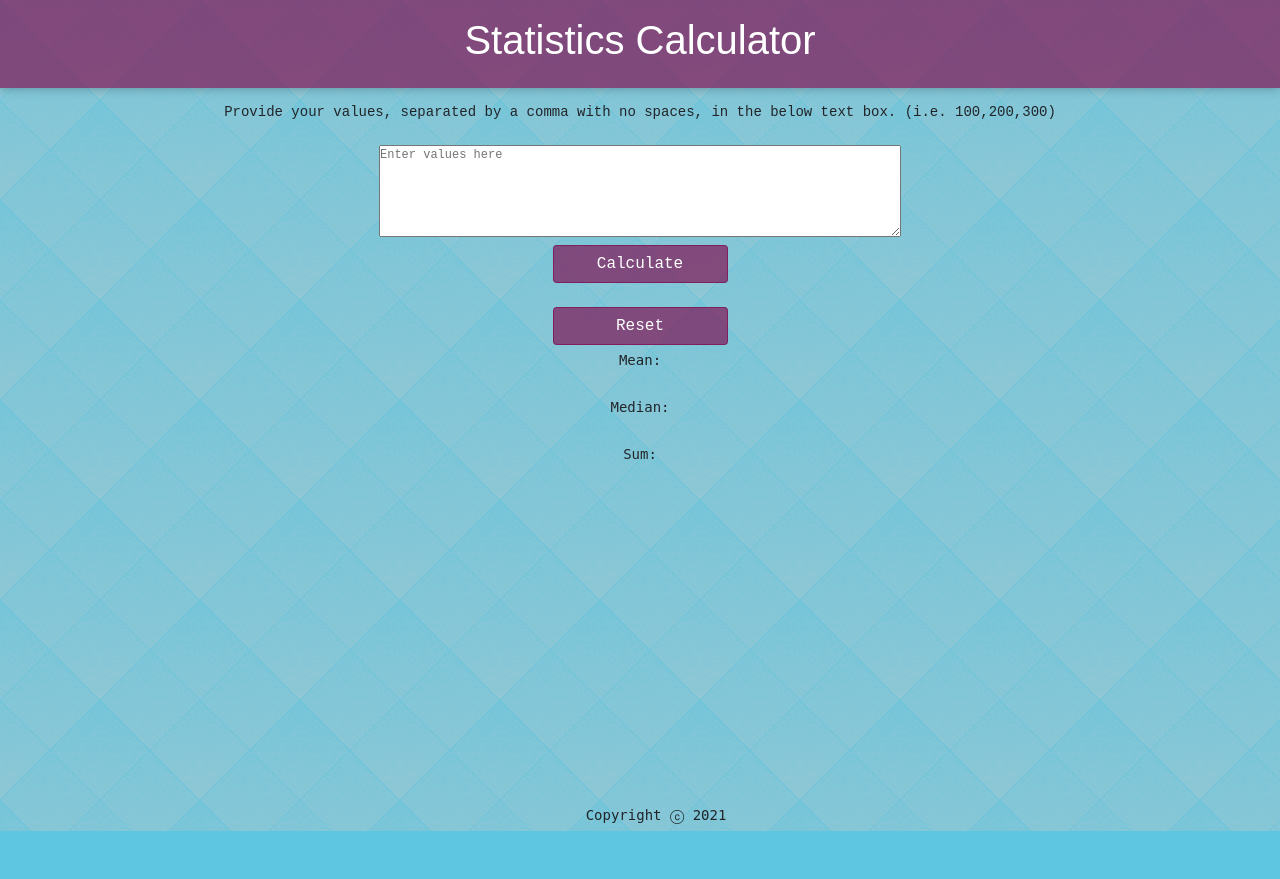
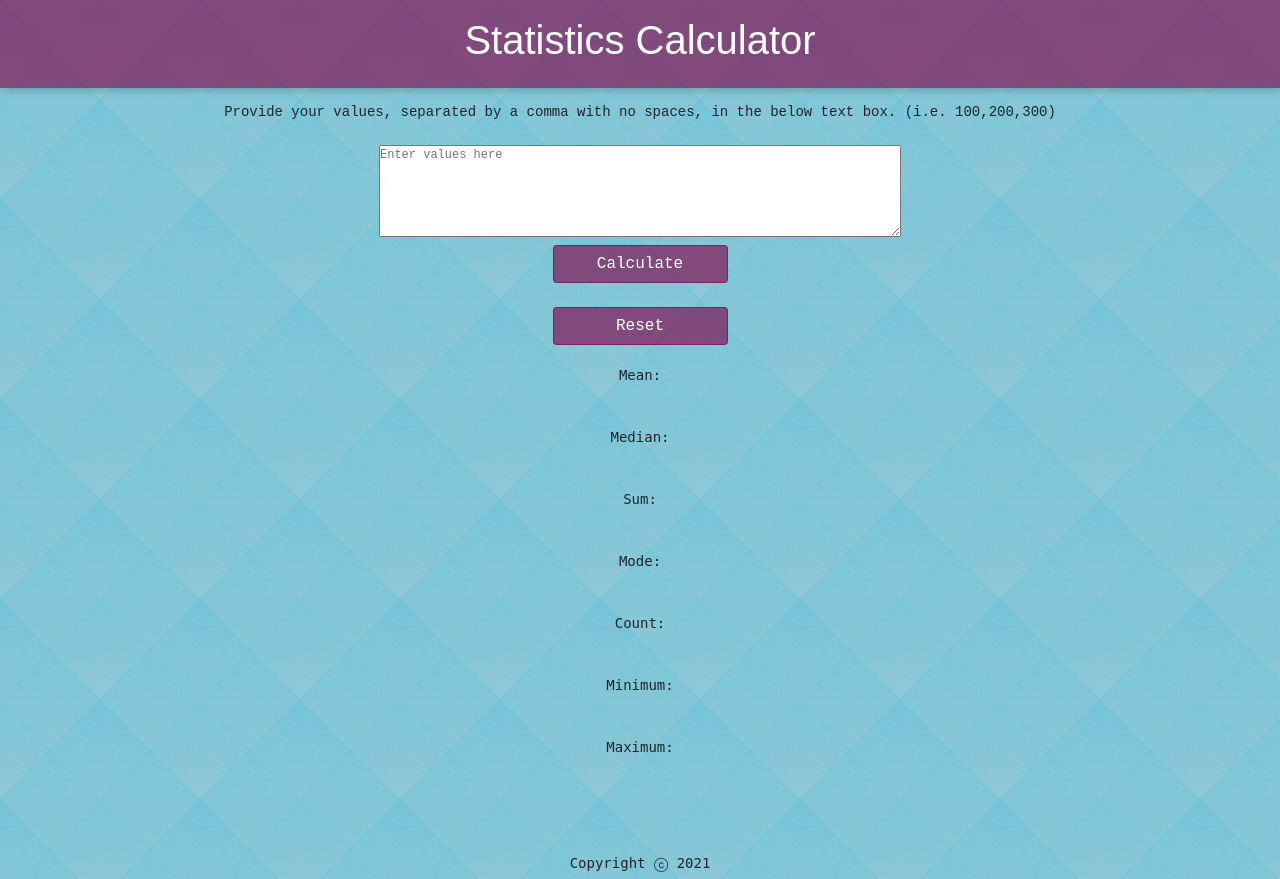
Before and after one commit to billspell20/stats-calculator-react, a React (Create React App) app: page / in a window 1280 px wide. Before the commit the page ends 831 px from the top, so only its background shows below. Built offline with nearby package versions, Linux system fonts and the light colour scheme.

Commit message:
mix/max/mode

```diff
--- a/src/components/App.css
+++ b/src/components/App.css
@@ -49,16 +49,16 @@ header {
 
 p {
   padding: 5px 5px;
+  padding-top: 20px;
   font-family: "monospace";
   font-size: 14px;
 }
 
 footer {
-  position: absolute;
   text-align: center;
   bottom: 0;
   width: 100%;
   height: 2.5rem;
   font-size: 10px;
-  padding-top: 50px;
+  padding-top: 30px;
 }
--- a/src/components/App.js
+++ b/src/components/App.js
@@ -9,6 +9,11 @@ function App() {
   const [sumvalue, setsumvalues] = useState([]);
   const [meanvalue, setmeanvalues] = useState([]);
   const [medianvalue, setmedianvalues] = useState([]);
+  const [modevalue, setmodevalue] = useState([]);
+  const [countvalue, setcountvalue] = useState([]);
+  const [maxvalue, setmaxvalue] = useState([]);
+  const [minvalue, setminvalue] = useState([]);
+
 
   return (
     <div className="App">
@@ -29,6 +34,11 @@ function App() {
       <p>Mean: {meanvalue}</p>
       <p>Median: {medianvalue}</p>
       <p>Sum: {sumvalue}</p>
+      <p>Mode: {modevalue}</p> {/*ToDo: eed to handle ties, optional-add count of mode*/}
+      <p>Count: {countvalue}</p>
+      <p>Minimum: {minvalue}</p>
+      <p>Maximum: {maxvalue}</p>
+      <br/>
       <Footer />
     </div>
   );
@@ -72,6 +82,45 @@ function App() {
       }
       return median;
     });
+    setmodevalue(modevalue => {
+      var map = {};
+      for (var i=0; i<userarray.length; i++) {
+          if (map[userarray[i]] === undefined) {
+              map[userarray[i]] = 0;
+          }
+          map[userarray[i]] += 1;
+      }
+      var greatestFreq = 0;
+      var mode;
+      for (var prop in map) {
+          if (map[prop] > greatestFreq) {
+              greatestFreq = map[prop];
+              mode = prop;
+          }
+      }
+      return mode;
+    });
+    setcountvalue(countvalue => {
+      var count = userarray.length
+      return count;
+    });
+    setminvalue(minvalue => {
+      var minarray =[...userarray]
+      minarray.sort(function(a,b){
+        return a-b;
+      });
+      return minarray[0];
+    });
+    setmaxvalue(maxvalue => {
+      var maxarray =[...userarray]
+      maxarray.sort(function(a,b){
+        return a-b;
+      });
+      return maxarray[(maxarray.length-1)];
+    });
+
+
+
   }
   function refresh(){
     window.location.reload("Refresh")
```
